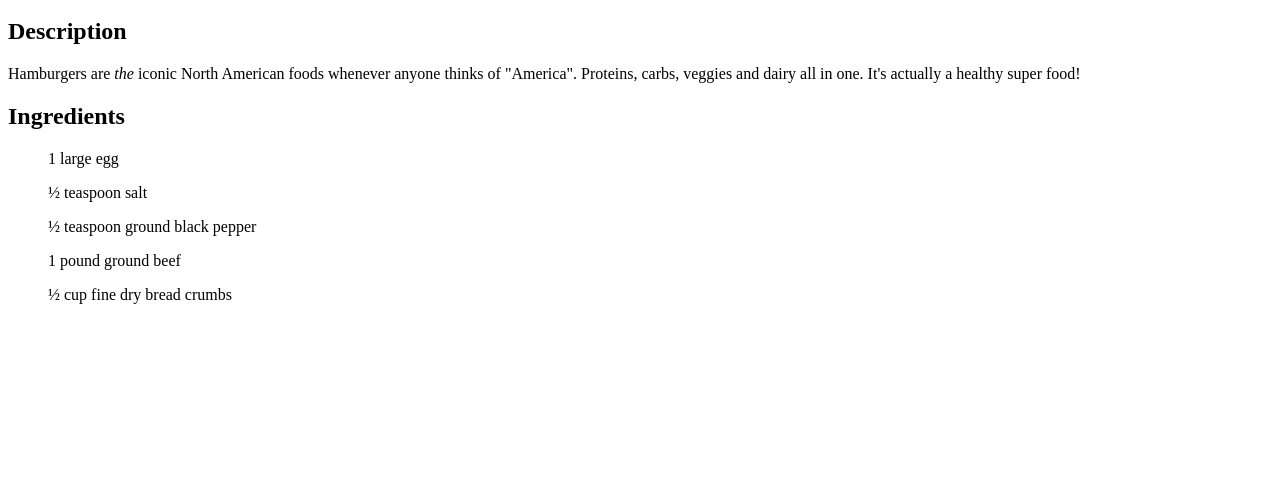
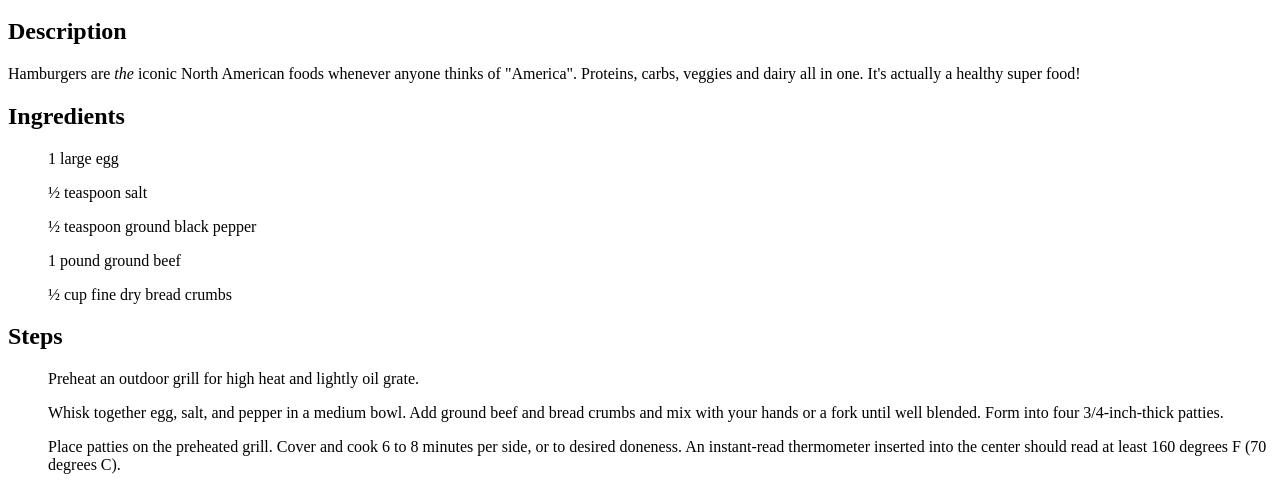
Before and after one commit to soysauce4444/odin-recipes, a plain HTML site: page recipes/hamburger.html in a window 1280 px wide. Shown: the part 420-910 px from the top of the page. Before the commit the page ends 800 px from the top, so only its background shows below. Drawn offline with Linux system fonts and the light colour scheme.

Commit message:
Add steps

```diff
--- a/recipes/hamburger.html
+++ b/recipes/hamburger.html
@@ -22,5 +22,9 @@
             <ul>½ teaspoon ground black pepper</ul>
             <ul>1 pound ground beef</ul>
             <ul>½ cup fine dry bread crumbs</ul>
+        <h2>Steps</h2>
+            <p><ol> Preheat an outdoor grill for high heat and lightly oil grate. </ol></p>
+            <p><ol> Whisk together egg, salt, and pepper in a medium bowl. Add ground beef and bread crumbs and mix with your hands or a fork until well blended. Form into four 3/4-inch-thick patties. </ol></p>
+            <p><ol> Place patties on the preheated grill. Cover and cook 6 to 8 minutes per side, or to desired doneness. An instant-read thermometer inserted into the center should read at least 160 degrees F (70 degrees C). </ol></p>
     </body>
 </html>
```
